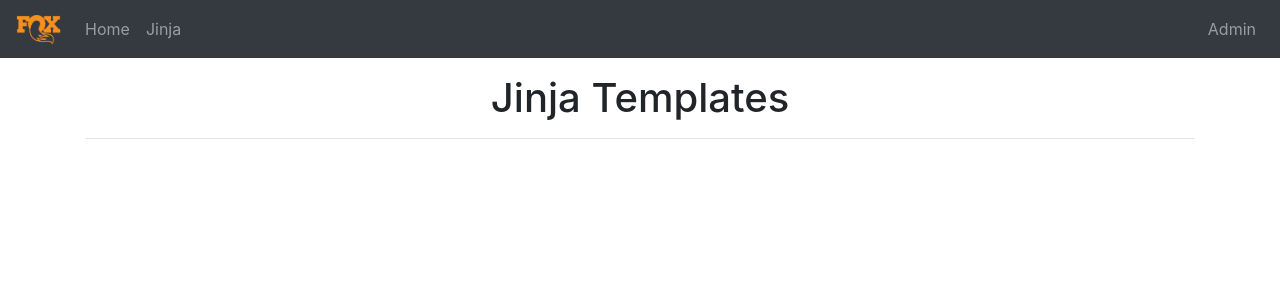
After one commit to mhellnerdev/faux-flask, a Flask app: page /jinja in a window 1280 px wide. The commit adds this page. Shown: the top 300 px of the page. Run offline with Flask 2, Linux system fonts and the light colour scheme.

Commit message:
made jinja view for testing

```diff
--- a/fauxflask/templates/admin/dashboard.html
+++ b/fauxflask/templates/admin/dashboard.html
@@ -11,6 +11,4 @@
     </div>
 </div>
 
-
-
 {% endblock %}
--- /dev/null
+++ b/fauxflask/templates/public/jinja.html
@@ -0,0 +1,25 @@
+{% extends "public/templates/public_template.html" %}
+
+{% block title %}Jinja{% endblock %}
+
+{% block main %}
+
+<div class="container">
+    <div class="row">
+        <div class="col">
+
+            <h1>Jinja Templates</h1>
+            <hr>
+
+
+
+
+
+
+
+        </div>
+    </div>
+</div>
+
+
+{% endblock %}
--- a/fauxflask/templates/public/templates/public_template.html
+++ b/fauxflask/templates/public/templates/public_template.html
@@ -20,7 +20,7 @@
 
     <nav class="navbar navbar-expand-lg navbar-dark bg-dark mb-3 navbar-spacing">
         <a class="navbar-brand" href="/"><img class="nav-img"
-            src="{{ url_for('static', filename='img/foxlogo.png') }}"></a>
+                src="{{ url_for('static', filename='img/foxlogo.png') }}"></a>
         <button class="navbar-toggler" type="button" data-toggle="collapse" data-target="#navbarNav"
             aria-controls="navbarNav" aria-expanded="false" aria-label="Toggle navigation">
             <span class="navbar-toggler-icon"></span>
@@ -32,7 +32,7 @@
                     <a class="nav-link" href="/">Home <span class="sr-only">(current)</span></a>
                 </li>
                 <li class="nav-item">
-                    <a class="nav-link" href="/about">About</a>
+                    <a class="nav-link" href="/jinja">Jinja</a>
                 </li>
             </ul>
         </div>
--- a/fauxflask/views.py
+++ b/fauxflask/views.py
@@ -8,6 +8,11 @@ def index():
     return render_template("public/index.html")
 
 
+@app.route("/jinja")
+def jinja():
+    return render_template("public/jinja.html")
+
+
 @app.route("/about")
 def about():
     return render_template("public/about.html")
```
